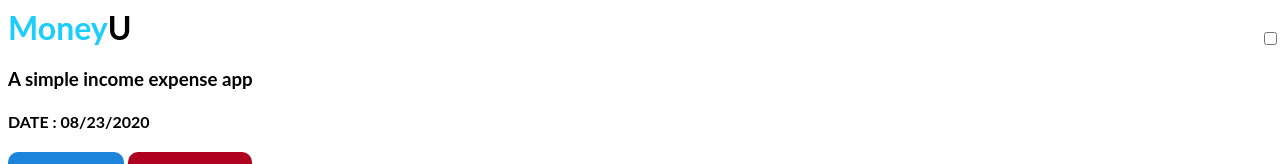
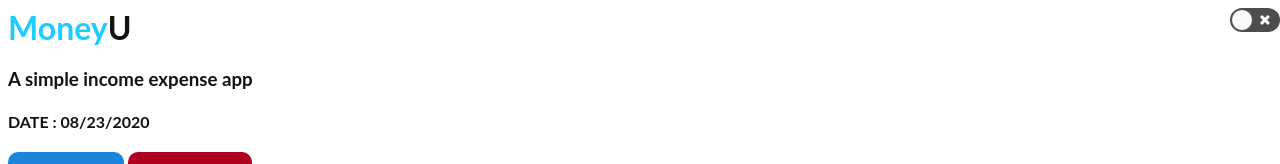
Before and after one commit to UtpalDas6/MoneyU, a React (Create React App) app: page / in a window 1280 px wide. Shown: the top 164 px of the page. Built offline with nearby package versions, Linux system fonts and the light colour scheme.

Commit message:
Update style.css

```diff
--- a/style.css
+++ b/style.css
@@ -1,8 +1,15 @@
+html {
+  background-color: #FFFFFF;
+  color:#121212;
+}
+.dark {
+  background-color: #212121;
+  color: #FFFFFF;
+}
 h1, h3, h4, p {
   font-family: Lato;
 }
 #ai {
-  background-color: rgb(28, 133, 219);
   border: none;
   color: white;
   padding: 12px 16px;
@@ -12,7 +19,6 @@
   font-family: Lato;
 }
 #ae {
-  background-color: rgb(219, 73, 28);
   border: none;
   color: white;
   padding: 12px 16px;
@@ -32,7 +38,6 @@
   font-family: Lato;
 }
 #income {
-  background-color: #bcdb9d;
   border: none;
   color: rgb(2, 2, 2);
   padding: 12px 16px;
@@ -42,7 +47,6 @@
   font-family: Lato;
 }
 #expense {
-  background-color: #eea189;
   border: none;
   color: rgb(2, 2, 2);
   padding: 12px 16px;
@@ -51,3 +55,145 @@
   border-radius: 25px;
   font-family: Lato;
 }
+
+.react-toggle {
+  touch-action: pan-x;
+
+  display: inline-block;
+  position: relative;
+  cursor: pointer;
+  background-color: transparent;
+  border: 0;
+  padding: 0;
+
+  -webkit-touch-callout: none;
+  -webkit-user-select: none;
+  -khtml-user-select: none;
+  -moz-user-select: none;
+  -ms-user-select: none;
+  user-select: none;
+
+  -webkit-tap-highlight-color: rgba(0,0,0,0);
+  -webkit-tap-highlight-color: transparent;
+}
+
+.react-toggle-screenreader-only {
+  border: 0;
+  clip: rect(0 0 0 0);
+  height: 1px;
+  margin: -1px;
+  overflow: hidden;
+  padding: 0;
+  position: absolute;
+  width: 1px;
+}
+
+.react-toggle--disabled {
+  cursor: not-allowed;
+  opacity: 0.5;
+  -webkit-transition: opacity 0.25s;
+  transition: opacity 0.25s;
+}
+
+.react-toggle-track {
+  width: 50px;
+  height: 24px;
+  padding: 0;
+  border-radius: 30px;
+  background-color: #4D4D4D;
+  -webkit-transition: all 0.2s ease;
+  -moz-transition: all 0.2s ease;
+  transition: all 0.2s ease;
+}
+
+.react-toggle:hover:not(.react-toggle--disabled) .react-toggle-track {
+  background-color: #000000;
+}
+
+.react-toggle--checked .react-toggle-track {
+  background-color: #19AB27;
+}
+
+.react-toggle--checked:hover:not(.react-toggle--disabled) .react-toggle-track {
+  background-color: #128D15;
+}
+
+.react-toggle-track-check {
+  position: absolute;
+  width: 14px;
+  height: 10px;
+  top: 0px;
+  bottom: 0px;
+  margin-top: auto;
+  margin-bottom: auto;
+  line-height: 0;
+  left: 8px;
+  opacity: 0;
+  -webkit-transition: opacity 0.25s ease;
+  -moz-transition: opacity 0.25s ease;
+  transition: opacity 0.25s ease;
+}
+
+.react-toggle--checked .react-toggle-track-check {
+  opacity: 1;
+  -webkit-transition: opacity 0.25s ease;
+  -moz-transition: opacity 0.25s ease;
+  transition: opacity 0.25s ease;
+}
+
+.react-toggle-track-x {
+  position: absolute;
+  width: 10px;
+  height: 10px;
+  top: 0px;
+  bottom: 0px;
+  margin-top: auto;
+  margin-bottom: auto;
+  line-height: 0;
+  right: 10px;
+  opacity: 1;
+  -webkit-transition: opacity 0.25s ease;
+  -moz-transition: opacity 0.25s ease;
+  transition: opacity 0.25s ease;
+}
+
+.react-toggle--checked .react-toggle-track-x {
+  opacity: 0;
+}
+
+.react-toggle-thumb {
+  transition: all 0.5s cubic-bezier(0.23, 1, 0.32, 1) 0ms;
+  position: absolute;
+  top: 1px;
+  left: 1px;
+  width: 22px;
+  height: 22px;
+  border: 1px solid #4D4D4D;
+  border-radius: 50%;
+  background-color: #FAFAFA;
+
+  -webkit-box-sizing: border-box;
+  -moz-box-sizing: border-box;
+  box-sizing: border-box;
+
+  -webkit-transition: all 0.25s ease;
+  -moz-transition: all 0.25s ease;
+  transition: all 0.25s ease;
+}
+
+.react-toggle--checked .react-toggle-thumb {
+  left: 27px;
+  border-color: #19AB27;
+}
+
+.react-toggle--focus .react-toggle-thumb {
+  -webkit-box-shadow: 0px 0px 3px 2px #0099E0;
+  -moz-box-shadow: 0px 0px 3px 2px #0099E0;
+  box-shadow: 0px 0px 2px 3px #0099E0;
+}
+
+.react-toggle:active:not(.react-toggle--disabled) .react-toggle-thumb {
+  -webkit-box-shadow: 0px 0px 5px 5px #0099E0;
+  -moz-box-shadow: 0px 0px 5px 5px #0099E0;
+  box-shadow: 0px 0px 5px 5px #0099E0;
+}
```
